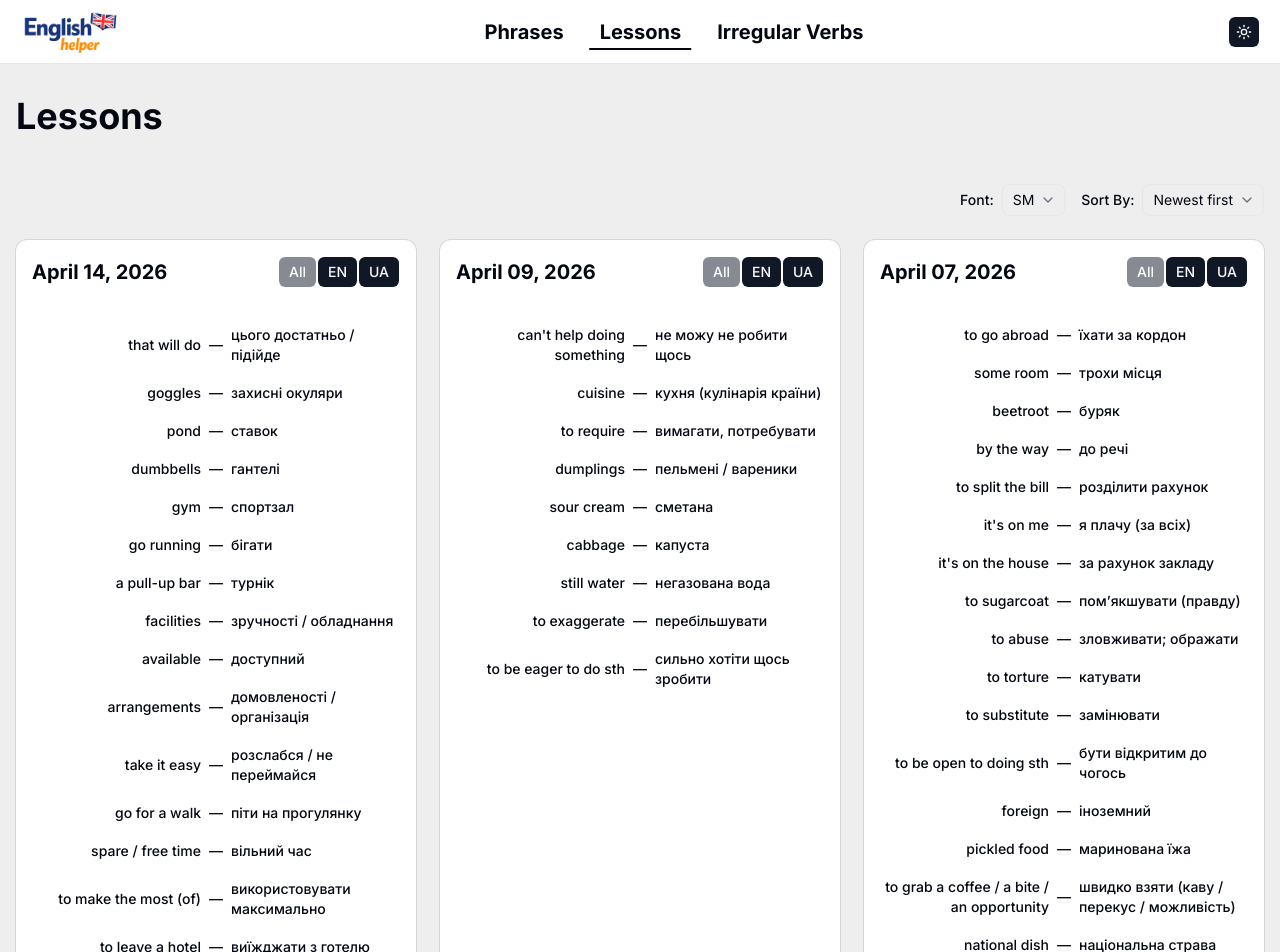
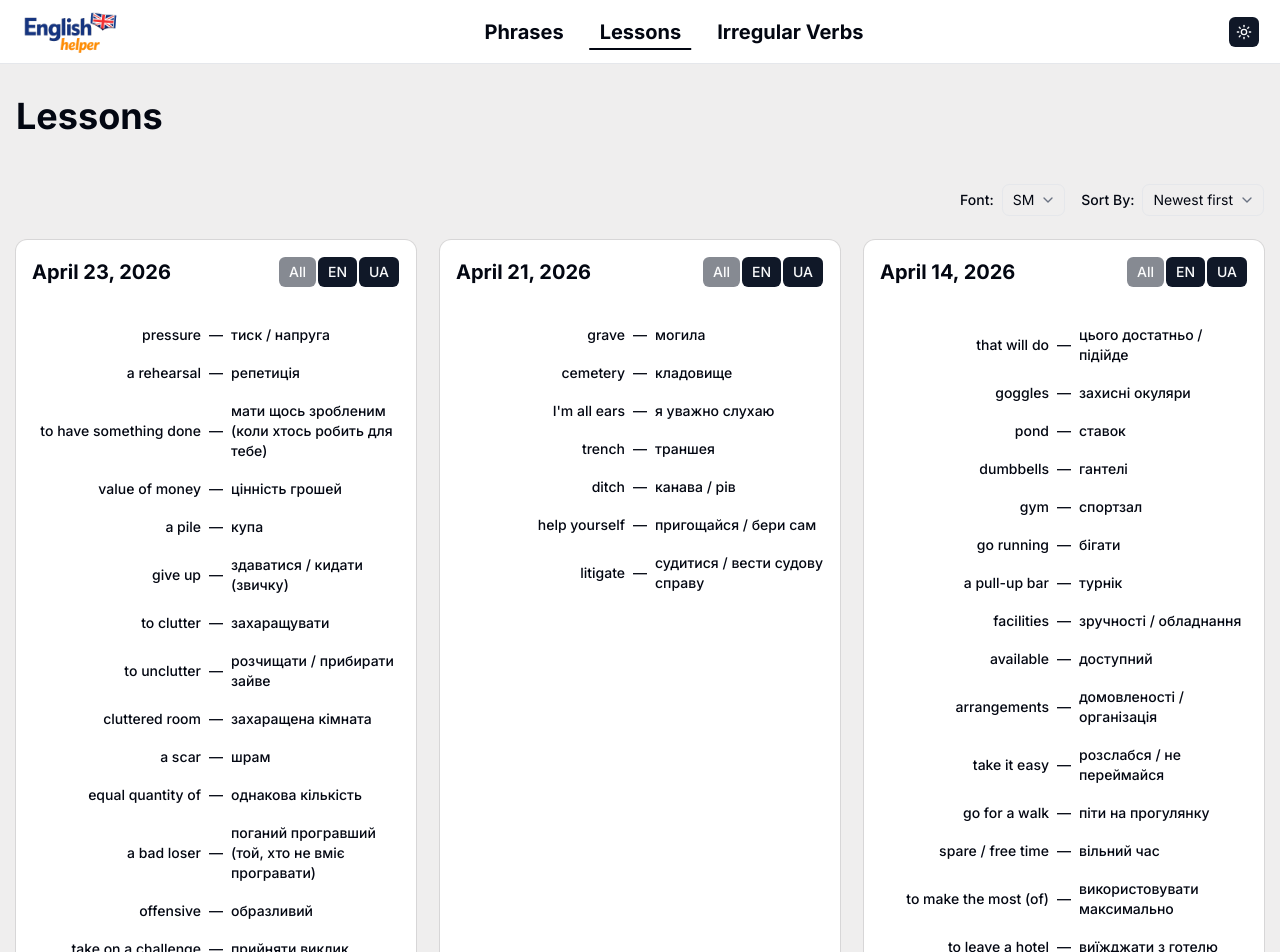
Before and after one commit to iSefero/English-helper, a Next.js app: page /lessons in a window 1280 px wide. Shown: the top 952 px of the page. Built offline with nearby package versions, Linux system fonts and the light colour scheme.

Commit message:
added words

```diff
--- a/views/Lessons/words.tsx
+++ b/views/Lessons/words.tsx
@@ -4092,4 +4092,266 @@ export const lessons = [
       },
     ],
   },
+  {
+    date: "04.21.2026",
+    words: [
+      {
+        term: "grave",
+        translation: "могила",
+        examples: [
+          <span>
+            He was buried in a <strong>grave</strong> near the church.
+          </span>,
+          <span>
+            Flowers were placed on the <strong>grave</strong>.
+          </span>,
+        ],
+      },
+      {
+        term: "cemetery",
+        translation: "кладовище",
+        examples: [
+          <span>
+            The <strong>cemetery</strong> is very old.
+          </span>,
+          <span>
+            They visited their grandparents at the <strong>cemetery</strong>.
+          </span>,
+        ],
+      },
+      {
+        term: "I'm all ears",
+        translation: "я уважно слухаю",
+        examples: [
+          <span>
+            Tell me everything, <strong>I'm all ears</strong>.
+          </span>,
+          <span>
+            Go ahead, <strong>I'm all ears</strong>.
+          </span>,
+        ],
+      },
+      {
+        term: "trench",
+        translation: "траншея",
+        examples: [
+          <span>
+            Soldiers hid in the <strong>trench</strong>.
+          </span>,
+          <span>
+            They dug a deep <strong>trench</strong> for drainage.
+          </span>,
+        ],
+      },
+      {
+        term: "ditch",
+        translation: "канава / рів",
+        examples: [
+          <span>
+            The car slid into a <strong>ditch</strong>.
+          </span>,
+          <span>
+            Water flows through the <strong>ditch</strong>.
+          </span>,
+        ],
+      },
+      {
+        term: "help yourself",
+        translation: "пригощайся / бери сам",
+        examples: [
+          <span>
+            There’s food on the table, <strong>help yourself</strong>.
+          </span>,
+          <span>
+            Please <strong>help yourself</strong> to some coffee.
+          </span>,
+        ],
+      },
+      {
+        term: "litigate",
+        translation: "судитися / вести судову справу",
+        examples: [
+          <span>
+            They decided to <strong>litigate</strong> the dispute.
+          </span>,
+          <span>
+            It can be expensive to <strong>litigate</strong> a case.
+          </span>,
+        ],
+      },
+    ],
+  },
+  {
+    date: "04.23.2026",
+    words: [
+      {
+        term: "pressure",
+        translation: "тиск / напруга",
+        examples: [
+          <span>
+            He works well under <strong>pressure</strong>.
+          </span>,
+          <span>
+            There is a lot of <strong>pressure</strong> at work.
+          </span>,
+        ],
+      },
+      {
+        term: "a rehearsal",
+        translation: "репетиція",
+        examples: [
+          <span>
+            The band had a <strong>rehearsal</strong> before the concert.
+          </span>,
+          <span>
+            We need one more <strong>rehearsal</strong>.
+          </span>,
+        ],
+      },
+      {
+        term: "to have something done",
+        translation: "мати щось зробленим (коли хтось робить для тебе)",
+        examples: [
+          <span>
+            I <strong>had my hair cut</strong> yesterday.
+          </span>,
+          <span>
+            She <strong>had her car repaired</strong>.
+          </span>,
+        ],
+      },
+      {
+        term: "value of money",
+        translation: "цінність грошей",
+        examples: [
+          <span>
+            He understands the <strong>value of money</strong>.
+          </span>,
+          <span>
+            Children should learn the <strong>value of money</strong>.
+          </span>,
+        ],
+      },
+      {
+        term: "a pile",
+        translation: "купа",
+        examples: [
+          <span>
+            There is a <strong>pile</strong> of clothes on the chair.
+          </span>,
+          <span>
+            He threw the papers into a <strong>pile</strong>.
+          </span>,
+        ],
+      },
+      {
+        term: "give up",
+        translation: "здаватися / кидати (звичку)",
+        examples: [
+          <span>
+            Don’t <strong>give up</strong> so easily.
+          </span>,
+          <span>
+            He decided to <strong>give up</strong> smoking.
+          </span>,
+        ],
+      },
+      {
+        term: "to clutter",
+        translation: "захаращувати",
+        examples: [
+          <span>
+            Don’t <strong>clutter</strong> your desk with papers.
+          </span>,
+          <span>
+            Too many things <strong>clutter</strong> the room.
+          </span>,
+        ],
+      },
+      {
+        term: "to unclutter",
+        translation: "розчищати / прибирати зайве",
+        examples: [
+          <span>
+            I need to <strong>unclutter</strong> my workspace.
+          </span>,
+          <span>
+            She <strong>uncluttered</strong> the room before guests arrived.
+          </span>,
+        ],
+      },
+      {
+        term: "cluttered room",
+        translation: "захаращена кімната",
+        examples: [
+          <span>
+            He lives in a <strong>cluttered room</strong>.
+          </span>,
+          <span>
+            I can't focus in a <strong>cluttered room</strong>.
+          </span>,
+        ],
+      },
+      {
+        term: "a scar",
+        translation: "шрам",
+        examples: [
+          <span>
+            He has a <strong>scar</strong> on his face.
+          </span>,
+          <span>
+            The injury left a <strong>scar</strong>.
+          </span>,
+        ],
+      },
+      {
+        term: "equal quantity of",
+        translation: "однакова кількість",
+        examples: [
+          <span>
+            Both teams had an <strong>equal quantity of</strong> points.
+          </span>,
+          <span>
+            We need an <strong>equal quantity of</strong> ingredients.
+          </span>,
+        ],
+      },
+      {
+        term: "a bad loser",
+        translation: "поганий програвший (той, хто не вміє програвати)",
+        examples: [
+          <span>
+            He is a <strong>bad loser</strong> and gets angry.
+          </span>,
+          <span>
+            Don’t be <strong>a bad loser</strong>, it’s just a game.
+          </span>,
+        ],
+      },
+      {
+        term: "offensive",
+        translation: "образливий",
+        examples: [
+          <span>
+            His comment was <strong>offensive</strong>.
+          </span>,
+          <span>
+            That joke is really <strong>offensive</strong>.
+          </span>,
+        ],
+      },
+      {
+        term: "take on a challenge",
+        translation: "прийняти виклик",
+        examples: [
+          <span>
+            She decided to <strong>take on a challenge</strong>.
+          </span>,
+          <span>
+            He likes to <strong>take on new challenges</strong>.
+          </span>,
+        ],
+      },
+    ],
+  },
 ];
```
